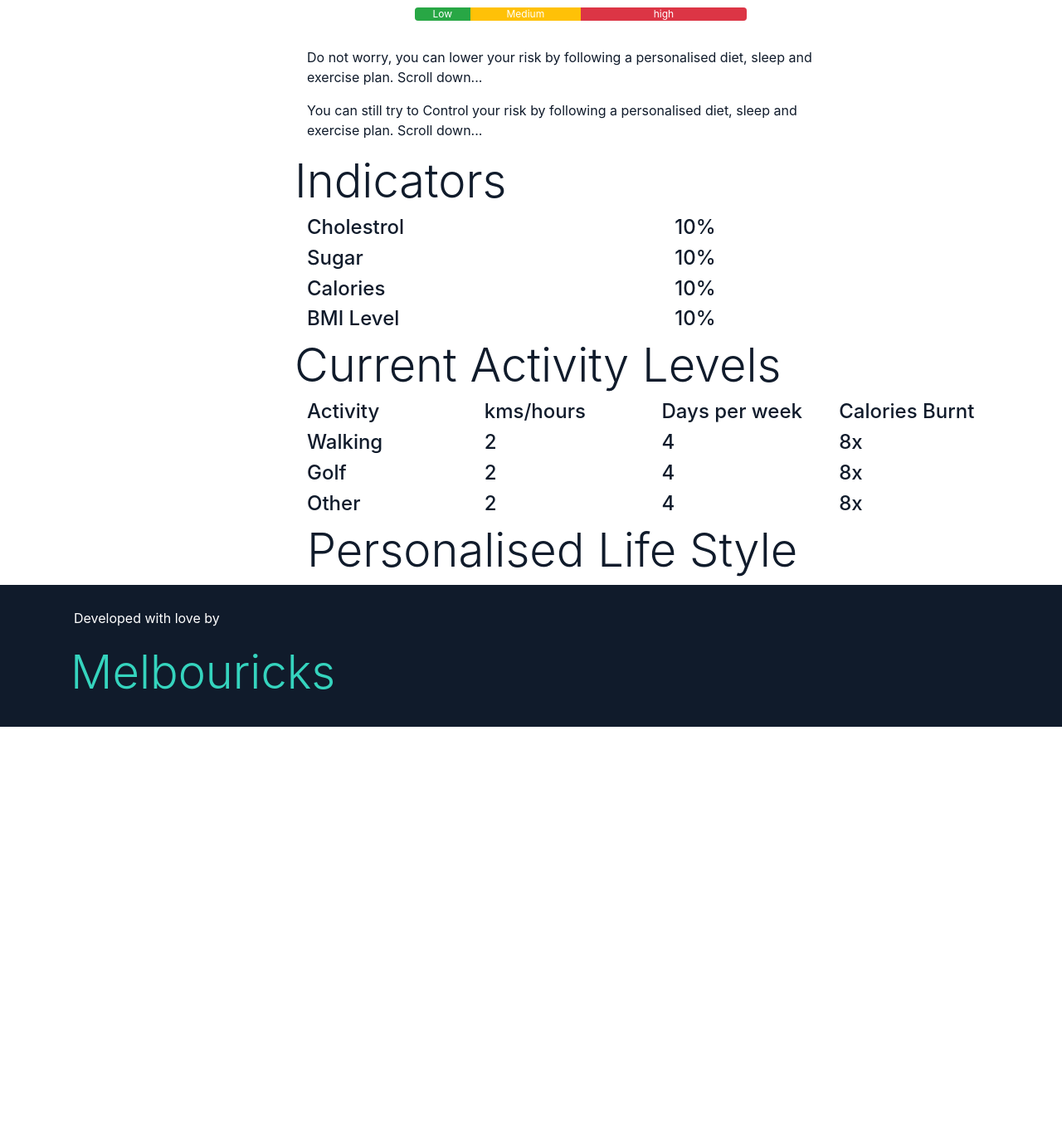
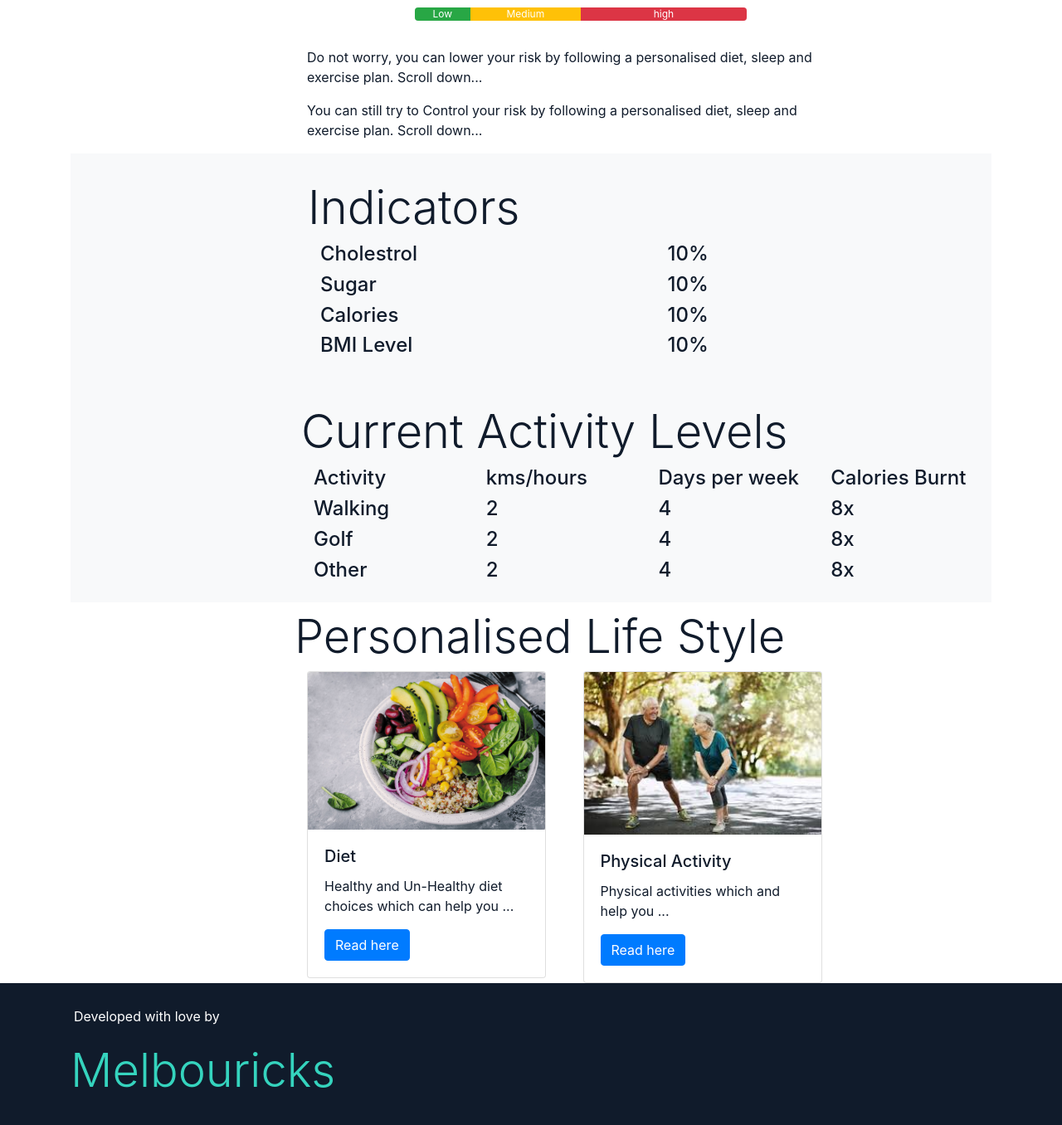
Before and after one commit to Melbouricks/Guard-Your-Heart, a Flask app: page /results in a window 1280 px wide. Shown: the part 280-1636 px from the top of the page at 83% size. Before the commit the page ends 1156 px from the top, so only its background shows below. Run offline with Flask 2, Linux system fonts and the light colour scheme; some libraries are stand-ins or nearby versions.

Commit message:
Deep's second commit

```diff
--- a/templates/index.html
+++ b/templates/index.html
@@ -2,8 +2,8 @@
 <div class="container-fluid">
     <div class="row">
         <div class="col-md p-0">
-            <div class="container-md p-5 h-100 theme-box-dark">
-                <h1 class="display-1 theme-white">
+            <div class="container-md p-5 h-100 theme-box-light">
+                <h1 class="display-1 theme-dark">
                     Begin
                     <span class="theme-color">
                         your
--- a/templates/layout.html
+++ b/templates/layout.html
@@ -21,7 +21,7 @@
     <!-- Latest compiled JavaScript -->
     <script src="https://maxcdn.bootstrapcdn.com/bootstrap/4.4.1/js/bootstrap.min.js"></script>
 
-    <title>Document</title>
+    <title>Guard Your Heart</title>
 </head>
 
 <body>
--- a/templates/results.html
+++ b/templates/results.html
@@ -4,7 +4,7 @@
     <div class="row ">
         <span class="col-sm-3 col-md-3 col-lg-3">
         </span>
-        <div class="col theme-dark">
+        <div class="col theme-light">
             <div>
                 <!-- style="left: 380px; width: 310px; position: relative; pointer-events: none; top: 79px;" -->
                 <h3 class="display-3 theme-dark">Results</h3>
@@ -43,10 +43,12 @@
         <span class="col-sm-2 col-md-2 col-lg-2">
         </span>
     </div>
-    <!-- Second Indicators -->
-    <div class="row">
-        <span class="col-sm-3 col-md-3 col-lg-3"></span>
-        <div class="col theme-dark">
+    <!-- Second Indicators and activity level -->
+    <div class="p-3 mb-2 bg-light text-white">
+        <!-- Indicators -->
+        <div class="row p-3 mb-2 bg-light text-white">
+            <span class="col-sm-3 col-md-3 col-lg-3 "></span>
+            <div class="col ">
                 <div class="row">
                     <h2 class="display-4 theme-dark">Indicators</h2>
                 </div>
@@ -73,7 +75,8 @@
             </div>
             <span class="col-sm-2 col-md-2 col-lg-2"></span>
         </div>
-
+        <br>
+        <!-- Current Activity Level -->
         <div class="row">
             <span class="col-sm-3 col-md-3 col-lg-3"></span>
             <div class="col theme-dark">
@@ -106,11 +109,39 @@
                 </div>
             </div>
         </div>
+
+    </div>
+
+    <!-- Personalised Life style -->
     <div class="row">
         <span class="col-sm-3 col-md-3 col-lg-3">
     </span>
         <div class="col theme-dark">
+            <div class="row">
                 <h3 class="display-4 theme-dark">Personalised Life Style</h3>
+            </div>
+            <div class="row">
+                <div class="col">
+                    <div class="card" style="width: 18rem;">
+                        <img src="../static/images/diet.jpg" class="card-img-top" alt="Diet">
+                        <div class="card-body">
+                            <h5 class="card-title">Diet</h5>
+                            <p class="card-text">Healthy and Un-Healthy diet choices which can help you ... </p>
+                            <a href="#" class="btn btn-primary">Read here</a>
+                        </div>
+                    </div>
+                </div>
+                <div class="col">
+                    <div class="card" style="width: 18rem;">
+                        <img src="../static/images/pa2.jpeg" class="card-img-top" alt="PhysicalActivity">
+                        <div class="card-body">
+                            <h5 class="card-title">Physical Activity</h5>
+                            <p class="card-text">Physical activities which and help you ...</p>
+                            <a href="#" class="btn btn-primary">Read here</a>
+                        </div>
+                    </div>
+                </div>
+            </div>
         </div>
         <span class="col-sm-2 col-md-2 col-lg-2">
     </span>
```
Also changed, not shown: static/images/diet.jpg (added), static/images/pa2.jpeg (added). Lines whose indentation alone changed are shown as unchanged.
